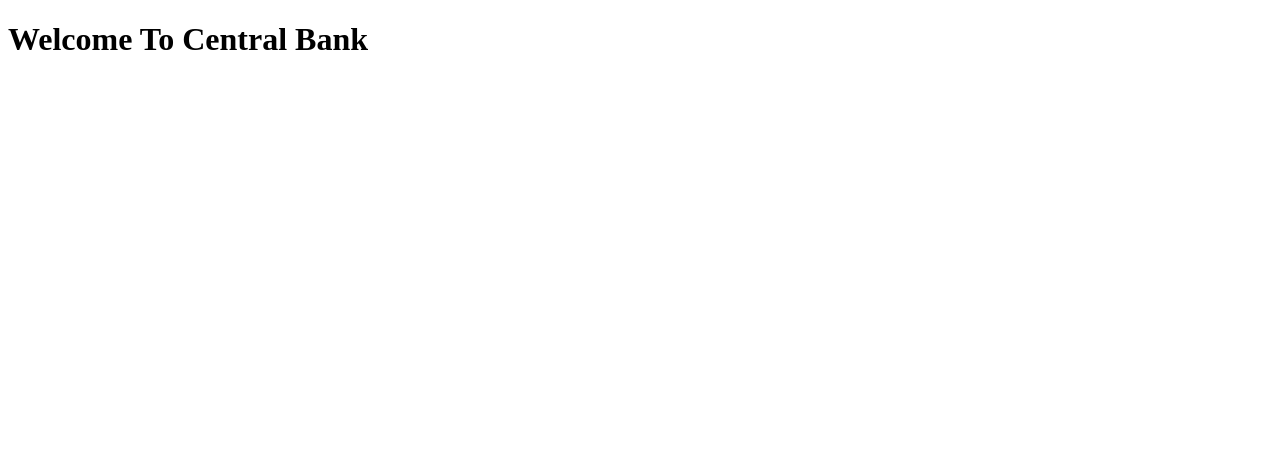
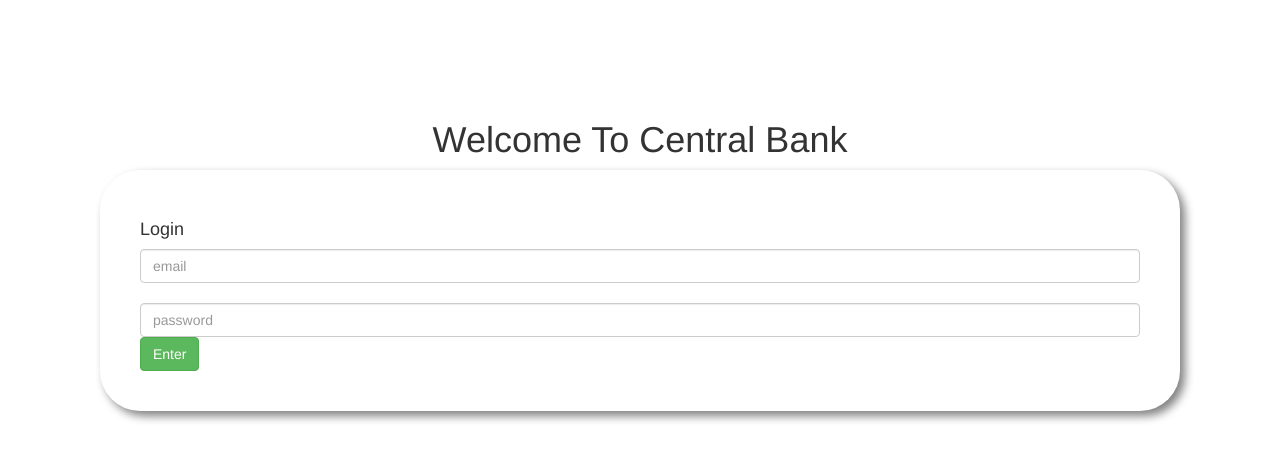
Before and after one commit to suparansharma/CentralBank_Debit_Credit_Javascript, a plain HTML site: page index.html in a window 1280 px wide. Drawn offline with nearby package versions, Linux system fonts and the light colour scheme.

Commit message:
first page done

```diff
--- a/index.html
+++ b/index.html
@@ -4,12 +4,22 @@
     <meta charset="UTF-8">
     <meta http-equiv="X-UA-Compatible" content="IE=edge">
     <meta name="viewport" content="width=device-width, initial-scale=1.0">
+
     <title>Document</title>
+    <link rel="stylesheet" href="style.css">
+    <link rel="stylesheet" href="https://maxcdn.bootstrapcdn.com/bootstrap/3.3.7/css/bootstrap.min.css" integrity="sha384-BVYiiSIFeK1dGmJRAkycuHAHRg32OmUcww7on3RYdg4Va+PmSTsz/K68vbdEjh4u" crossorigin="anonymous">
 </head>
 <body>
 
     <div class="login-area">
-        <h1>Welcome To Central Bank </h1>
+        <h1 class="text-center">Welcome To Central Bank </h1>
+
+        <div class="submit-area">
+            <h4>Login</h4>
+            <input type="text" class="form-control" placeholder="email"> <br>
+            <input type="password" class="form-control"  name="" id="" placeholder="password">
+            <button class="btn btn-success">Enter</button>
+        </div>
     </div>
 
 </body>
--- a/style.css
+++ b/style.css
@@ -0,0 +1,11 @@
+body{
+    padding: 100px;
+}
+
+.submit-area{
+
+    margin-top:10px;
+    padding:40px;
+    border-radius: 40px;
+    box-shadow: 5px 5px 10px gray;
+}
```
